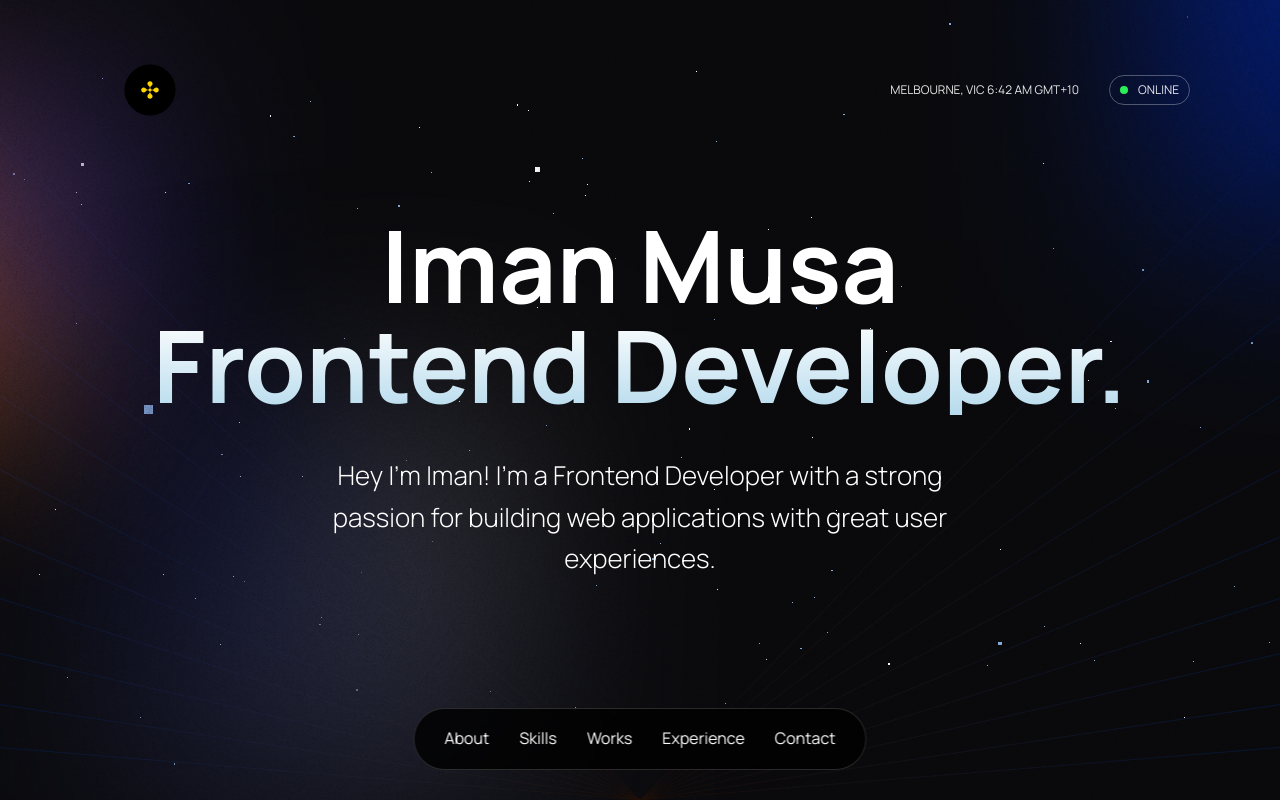
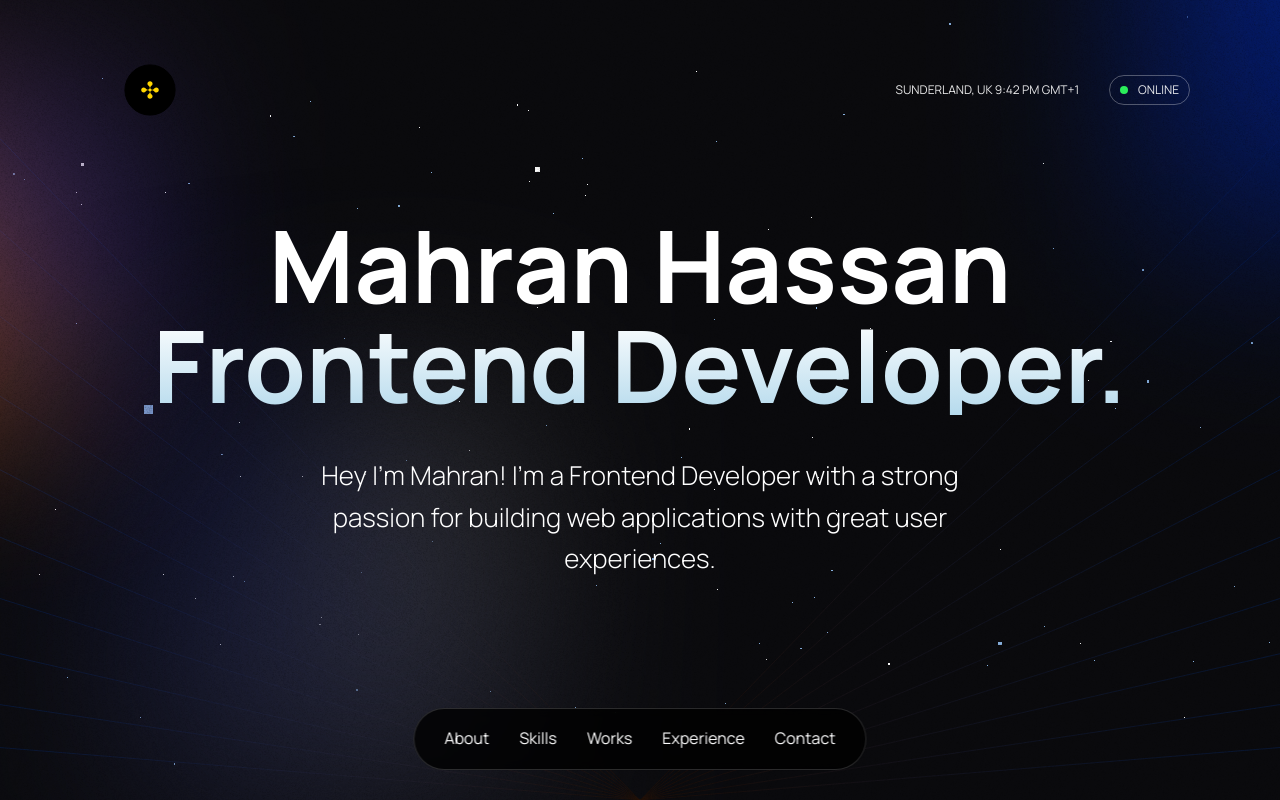
Before and after one commit to sameer-a05/personalPortfolio, a Next.js app: page / in a window 1280 px wide. Shown: the top 800 px of the page. Built offline with nearby package versions, Linux system fonts and the light colour scheme.

Commit message:
first commit

```diff
--- a/components/Blocks/Hero/Hero.jsx
+++ b/components/Blocks/Hero/Hero.jsx
@@ -131,7 +131,7 @@ export default function Hero() {
                     <div className={styles.inner}>
                         <div className={styles.title}>
                             <h1 ref={textRef}>
-                                Iman Musa <br/> Frontend Developer.
+                                Mahran Hassan <br/> Frontend Developer.
                             </h1>
                             <p ref={descRef}>{commonConfig.metadata.description}</p>
                         </div>
--- a/database/config/metadata.json
+++ b/database/config/metadata.json
@@ -1,9 +1,9 @@
 {
   "metadata": {
-    "name": "Iman",
-    "title": "Iman Musa - Frontend Developer",
-    "description": "Hey I'm Iman! I'm a Frontend Developer with a strong passion for building web applications with great user experiences.",
-    "timeZone": "Australia/Sydney",
+    "name": "Mahran",
+    "title": "Mahran Hssan - Frontend Developer",
+    "description": "Hey I'm Mahran! I'm a Frontend Developer with a strong passion for building web applications with great user experiences.",
+    "timeZone": "Europe/London",
     "locale": "en-US"
   },
   "personal": {
@@ -12,9 +12,9 @@
     "role": "Frontend Developer",
     "email": "imanwmusa@gmail.com",
     "phone": "+123456789",
-    "city": "Melbourne",
-    "state": "VIC",
-    "country": "AUS",
+    "city": "Sunderland",
+    "state": "UK",
+    "country": "UK",
     "resumeURL": "https://drive.google.com/file/d/13kjKTpYiP0EvixD43HjRszJOnfE9Gh8P/view?usp=sharing"
   },
   "social": {
@@ -23,6 +23,6 @@
     "resume": "https://drive.google.com/file/d/13kjKTpYiP0EvixD43HjRszJOnfE9Gh8P/view?usp=sharing"
   },
   "content": {
-    "verse": "Copyright © 2024 Iman Musa"
+    "verse": "Copyright © 2024 Mahran Hassan"
   }
 }
```
